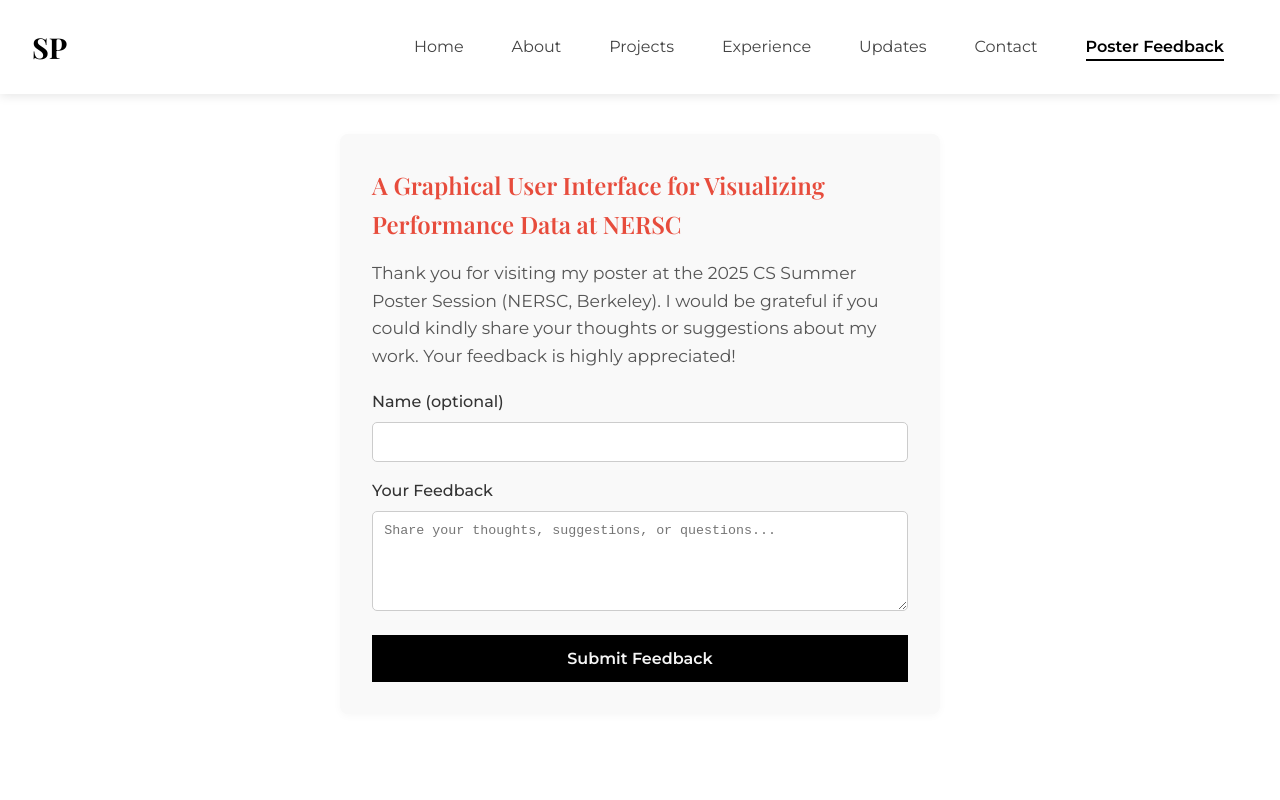
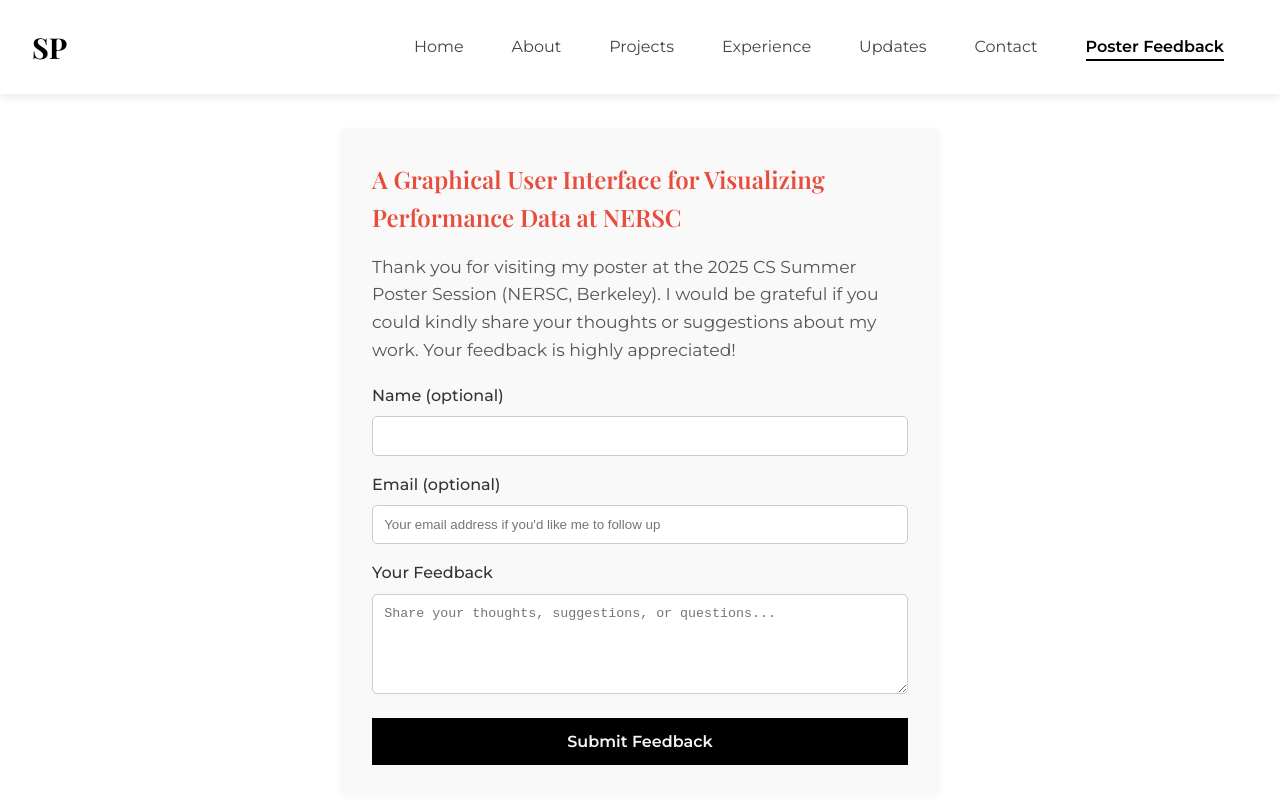
Before and after one commit to shrprabh/Shreyas_Portfolio, a React (Create React App) app: page /poster-feedback in a window 1280 px wide. Shown: the top 800 px of the page. Built offline with nearby package versions, Linux system fonts and the light colour scheme; the HTML template or start-up script is replaced by a standard one.

Commit message:
fix: Improve feedback form layout by adding email label and adjusting paragraph formatting

```diff
--- a/src/pages/PosterFeedback.tsx
+++ b/src/pages/PosterFeedback.tsx
@@ -27,7 +27,10 @@ const PosterFeedback: React.FC = () => (
         A Graphical User Interface for Visualizing Performance Data at NERSC
       </h2>
       <p style={{ marginBottom: "1.2rem", color: "#555", fontSize: "1.08rem" }}>
-        Thank you for visiting my poster at the 2025 CS Summer Poster Session (NERSC, Berkeley). I would be grateful if you could kindly share your thoughts or suggestions about my work. Your feedback is highly appreciated!
+        Thank you for visiting my poster at the 2025 CS Summer Poster Session
+        (NERSC, Berkeley). I would be grateful if you could kindly share your
+        thoughts or suggestions about my work. Your feedback is highly
+        appreciated!
       </p>
       <form
         action="https://formspree.io/f/meozrgpa"
@@ -55,6 +58,30 @@ const PosterFeedback: React.FC = () => (
               borderRadius: "5px",
               border: "1px solid #ccc",
             }}
+          />
+        </div>
+        <div style={{ marginBottom: "1rem" }}>
+          <label
+            htmlFor="poster-feedback-email"
+            style={{
+              display: "block",
+              marginBottom: "0.5rem",
+              fontWeight: 500,
+            }}
+          >
+            Email (optional)
+          </label>
+          <input
+            type="email"
+            id="poster-feedback-email"
+            name="email"
+            style={{
+              width: "100%",
+              padding: "0.7rem",
+              borderRadius: "5px",
+              border: "1px solid #ccc",
+            }}
+            placeholder="Your email address if you'd like me to follow up"
           />
         </div>
         <div style={{ marginBottom: "1rem" }}>
```
